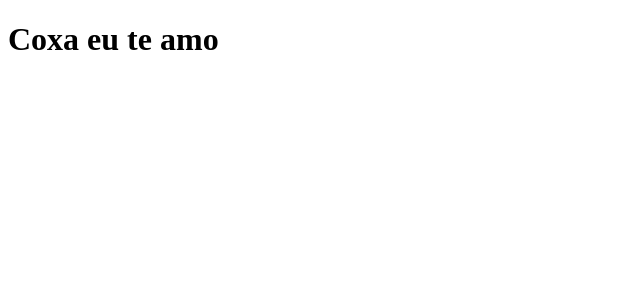
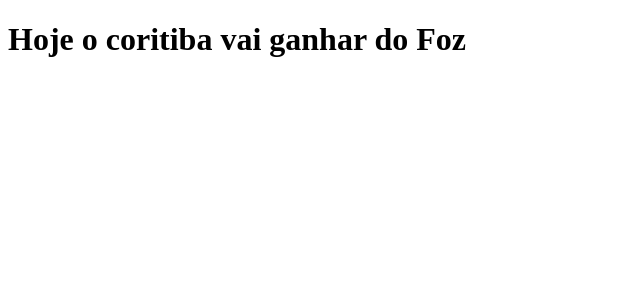
Before and after one commit to marioloco123/clone-tabnews, a Next.js app: page / in a window 1280 px wide. Shown: the top 300 px of the page, without its empty margins (0-640 px from the left). Built offline with nearby package versions, Linux system fonts and the light colour scheme.

Commit message:
alteracao da frase

```diff
--- a/pages/index.js
+++ b/pages/index.js
@@ -1,5 +1,5 @@
 function Home () {
-    return <h1>Coxa eu te amo</h1>
+    return <h1>Hoje o coritiba vai ganhar do Foz</h1>
 }
 
 export default Home;
```
